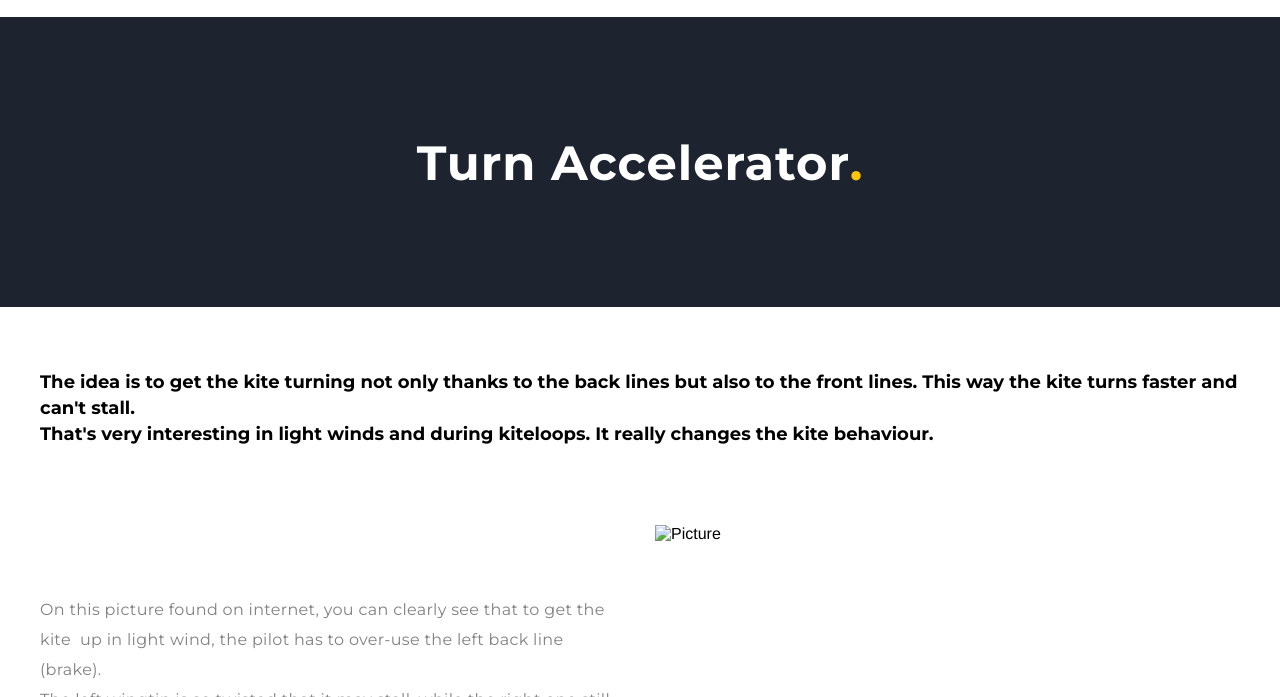
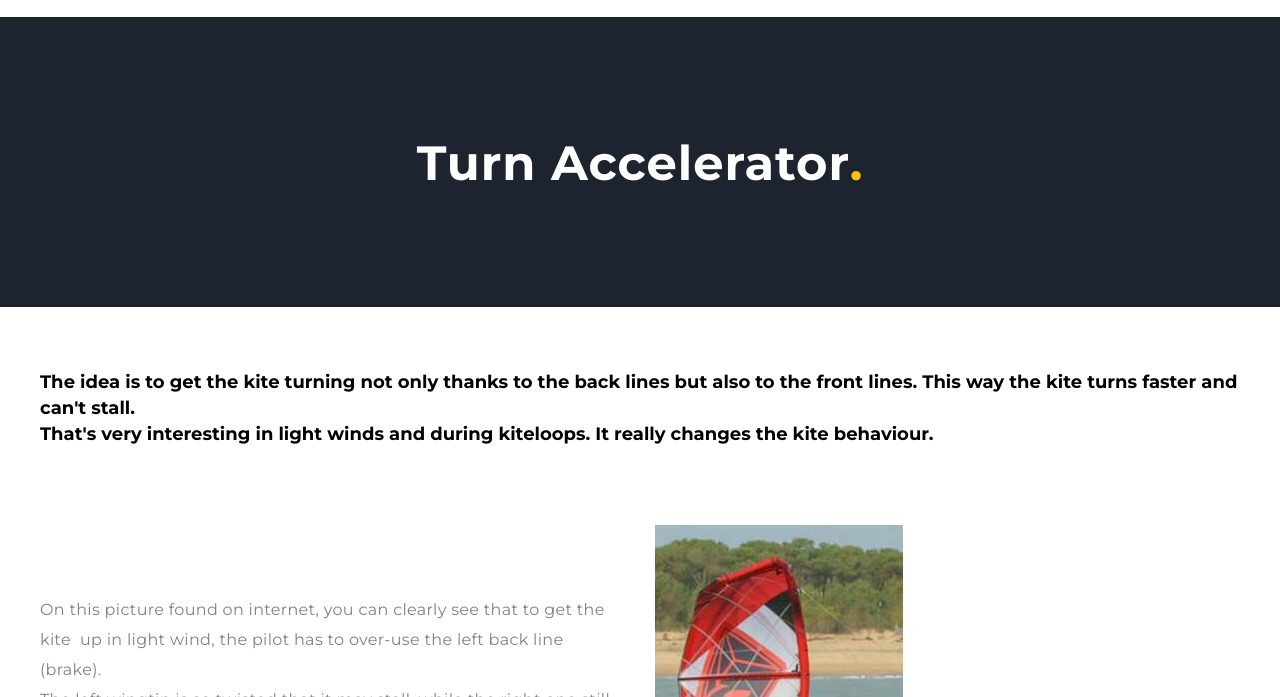
Before and after one commit to brunolgx/brunoinventions.com, a plain HTML site: page turn-accelerator.html in a window 1280 px wide. Shown: the part 103-800 px from the top of the page. Drawn offline with Linux system fonts and the light colour scheme.

Commit message:
Ajouter l'image twist.jpg manquante de l'export
Co-Authored-By: Claude Opus 5.5 <noreply@anthropic.com>
Claude-Session: https://claude.ai/code/session_01QVzi1i8y3bYmzk9KfjPygG

```diff
--- a/turn-accelerator.html
+++ b/turn-accelerator.html
@@ -342,7 +342,7 @@
 
 <div><div class="wsite-image wsite-image-border-none " style="padding-top:10px;padding-bottom:10px;margin-left:0px;margin-right:0px;text-align:left">
 <a>
-<img src="uploads/6/9/0/7/69077789/editor/twist.jpg?1554137078" alt="Picture" style="width:auto;max-width:100%" />
+<img src="uploads/6/9/0/7/69077789/twist.jpg" alt="Picture" style="width:auto;max-width:100%" />
 </a>
 <div style="display:block;font-size:90%"></div>
 </div></div>
```
Also changed, not shown: uploads/6/9/0/7/69077789/twist.jpg (added).
